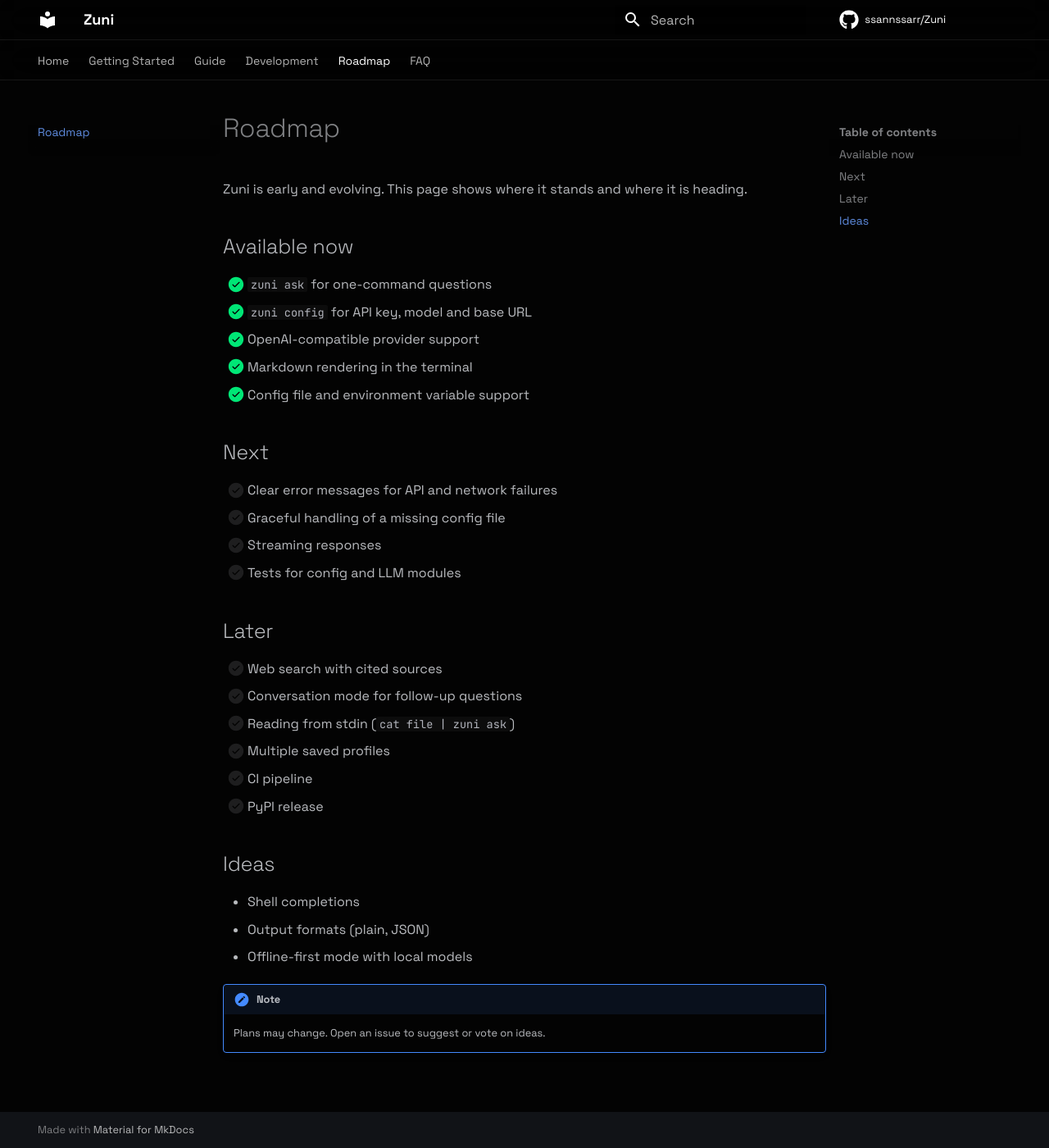
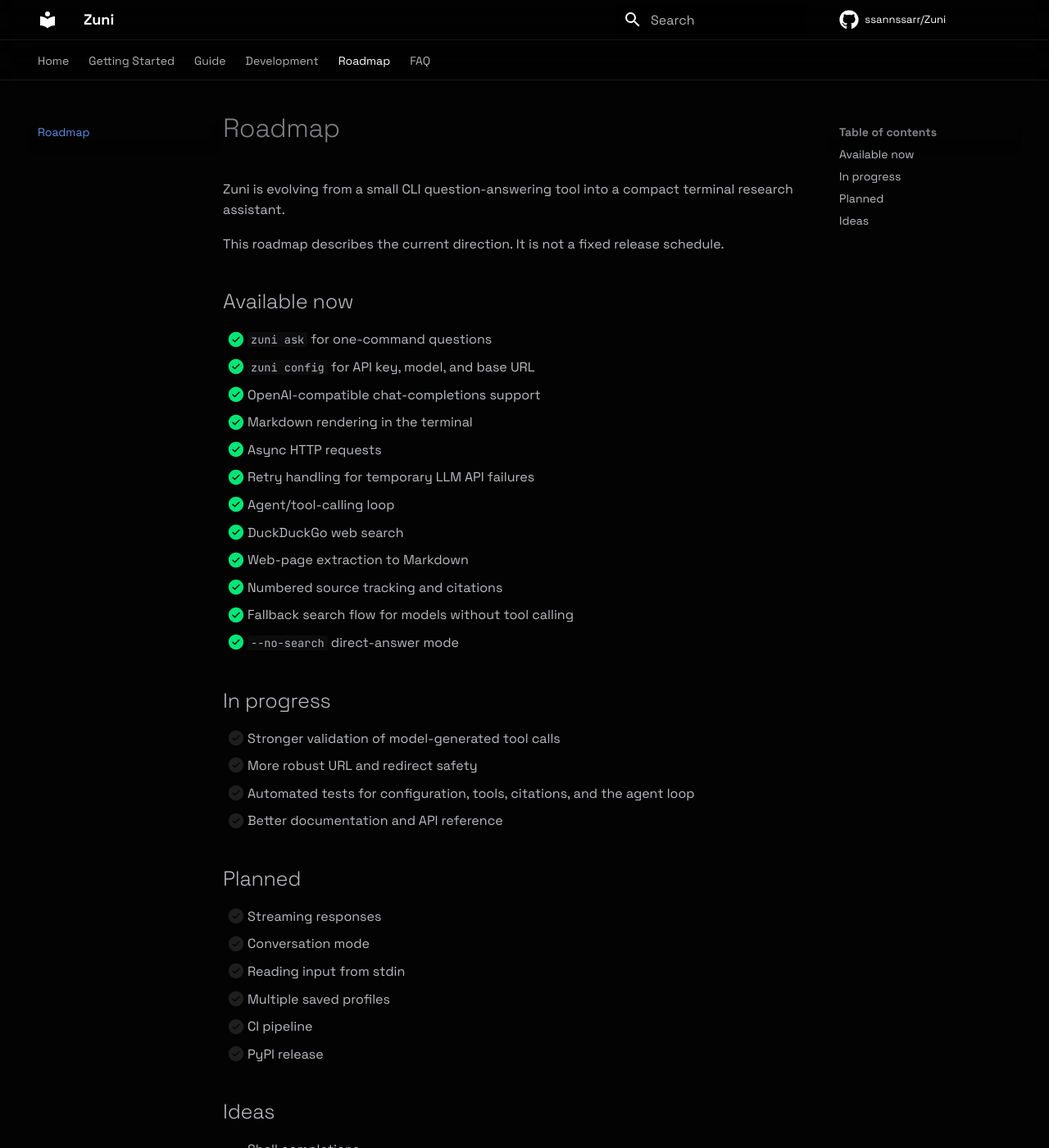
Before and after one commit to ssannssarr/Zuni, an MkDocs documentation site: the page built from docs/roadmap.md, in a window 1280 px wide and 1400 px high. Shown: the whole window at 82% size. Built offline with MkDocs 1.6.1 and Material for MkDocs 9.7.7, drawn with Linux system fonts in a browser that asks for light colours; comment, search, counter and statistics services are not loaded; some of the changed text lies outside the part shown.

Commit message:
docs: sync configuration faq and roadmap

```diff
--- a/docs/roadmap.md
+++ b/docs/roadmap.md
@@ -1,27 +1,36 @@
 # Roadmap
 
-Zuni is early and evolving. This page shows where it stands and where it is heading.
+Zuni is evolving from a small CLI question-answering tool into a compact terminal research assistant.
+
+This roadmap describes the current direction. It is not a fixed release schedule.
 
 ## Available now
 
 - [x] `zuni ask` for one-command questions
-- [x] `zuni config` for API key, model and base URL
-- [x] OpenAI-compatible provider support
+- [x] `zuni config` for API key, model, and base URL
+- [x] OpenAI-compatible chat-completions support
 - [x] Markdown rendering in the terminal
-- [x] Config file and environment variable support
+- [x] Async HTTP requests
+- [x] Retry handling for temporary LLM API failures
+- [x] Agent/tool-calling loop
+- [x] DuckDuckGo web search
+- [x] Web-page extraction to Markdown
+- [x] Numbered source tracking and citations
+- [x] Fallback search flow for models without tool calling
+- [x] `--no-search` direct-answer mode
 
-## Next
+## In progress
 
-- [ ] Clear error messages for API and network failures
-- [ ] Graceful handling of a missing config file
+- [ ] Stronger validation of model-generated tool calls
+- [ ] More robust URL and redirect safety
+- [ ] Automated tests for configuration, tools, citations, and the agent loop
+- [ ] Better documentation and API reference
+
+## Planned
+
 - [ ] Streaming responses
-- [ ] Tests for config and LLM modules
-
-## Later
-
-- [ ] Web search with cited sources
-- [ ] Conversation mode for follow-up questions
-- [ ] Reading from stdin (`cat file | zuni ask`)
+- [ ] Conversation mode
+- [ ] Reading input from stdin
 - [ ] Multiple saved profiles
 - [ ] CI pipeline
 - [ ] PyPI release
@@ -29,8 +38,10 @@
 ## Ideas
 
 - Shell completions
-- Output formats (plain, JSON)
-- Offline-first mode with local models
+- JSON and other structured output modes
+- Additional research tools
+- Local/offline-first workflows
+- More provider-specific configuration options
 
 !!! note
-    Plans may change. Open an issue to suggest or vote on ideas.
+    The roadmap can change as Zuni's architecture and goals evolve.
```
